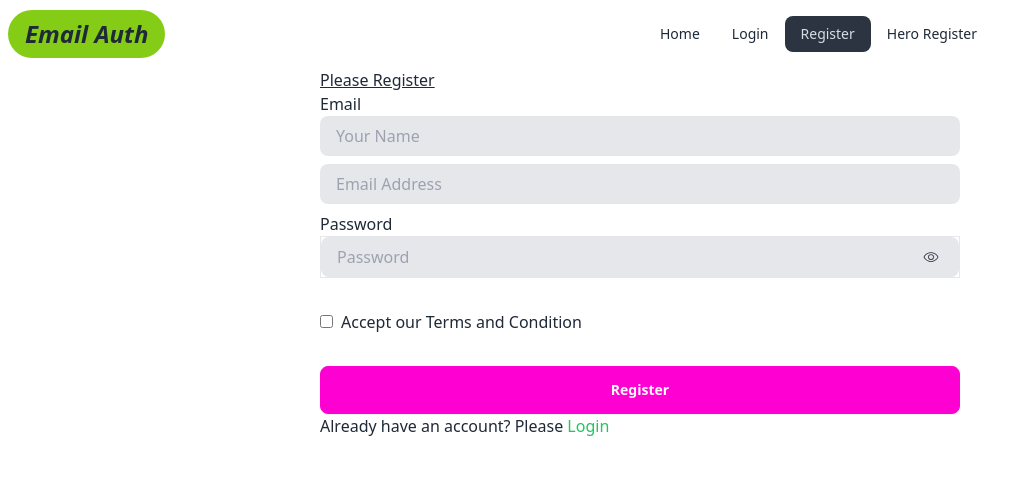
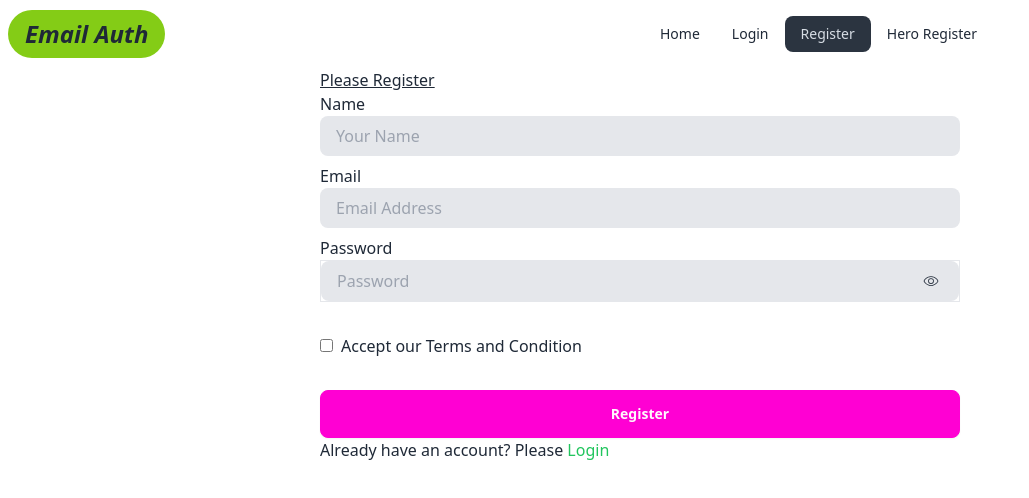
Before and after one commit to alalhosen/email-password-auth-301225, a React (Vite) app: page /register in a window 1280 px wide. Shown: the top 498 px of the page, without its empty margins (0-1029 px from the left). Built offline with nearby package versions, Linux system fonts and the light colour scheme.

Commit message:
function change

```diff
--- a/src/components/Register/Register.jsx
+++ b/src/components/Register/Register.jsx
@@ -43,15 +43,16 @@ const Register = () => {
         setSuccess("User Created Successfully.");
 
         //update profile
-        updateProfile(result.user,{
-          displayName:name,
-          photoURL:"https://example.com/jane-q-user/profile.jpg"
+        updateProfile(result.user, {
+          displayName: name,
+          photoURL: "https://example.com/jane-q-user/profile.jpg",
         })
-
+        .then(() => console.log("profile update"))
+        .catch()
 
         //send verification email:
         sendEmailVerification(result.user).then(() => {
-          alert("Please check your email and verity your account");
+          alert("Please check your email and verify your account");
         });
       })
       .catch((error) => {
@@ -65,7 +66,7 @@ const Register = () => {
       <div className="mx-auto md:w-1/2">
         <h2 className="text 3xl underline">Please Register</h2>
         <form onSubmit={handleRegister}>
-          <h1>Email</h1>
+          <h1>Name</h1>
           <input
             className="mb-2 w-full bg-gray-200 py-2 px-4 rounded-lg"
             placeholder="Your Name"
@@ -73,8 +74,9 @@ const Register = () => {
             name="name"
             required
             id=""
-          />
+            />
           <br />
+          <h1>Email</h1>
           <input
             className="mb-2 w-full bg-gray-200 py-2 px-4 rounded-lg"
             placeholder="Email Address"
```
